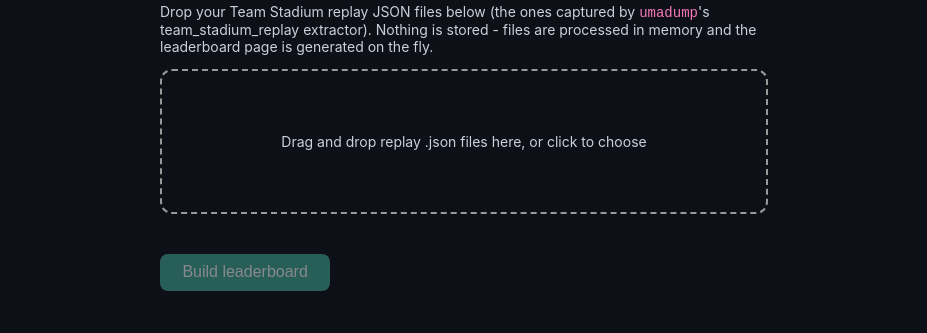
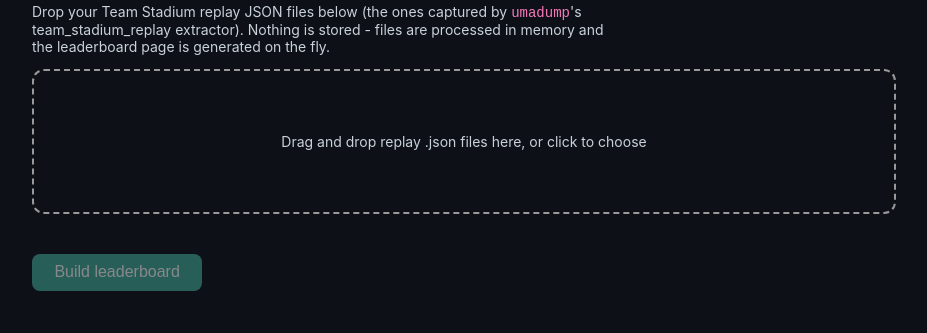
Before and after one commit to sharonwoo/tachyon, a website: page public/index.html in a window 1280 px wide. Shown: the part 138-471 px from the top of the page, without its empty margins (176-1103 px from the left). Drawn offline with Linux system fonts and the light colour scheme.

Commit message:
Align upload form width with example screenshot
.tt-upload-wrap now matches .tt-example's 56rem instead of 40rem, so
the dropzone/button visually line up with the screenshot below them.
Intro paragraph keeps a readable line length via max-width: 65ch
rather than stretching full-width.

Co-Authored-By: Claude Sonnet 5 <noreply@anthropic.com>

```diff
--- a/public/index.html
+++ b/public/index.html
@@ -6,7 +6,8 @@
   <title>Team Trial Leaderboard Builder</title>
   <link rel="stylesheet" href="/style.css">
   <style>
-    .tt-upload-wrap { max-width: 40rem; margin: 4rem auto; padding: 0 1rem; }
+    .tt-upload-wrap { max-width: 56rem; margin: 4rem auto; padding: 0 1rem; }
+    .tt-upload-wrap > p:first-of-type { max-width: 65ch; }
     .tt-dropzone {
       border: 2px dashed var(--border-color, #999);
       border-radius: 12px;
```
